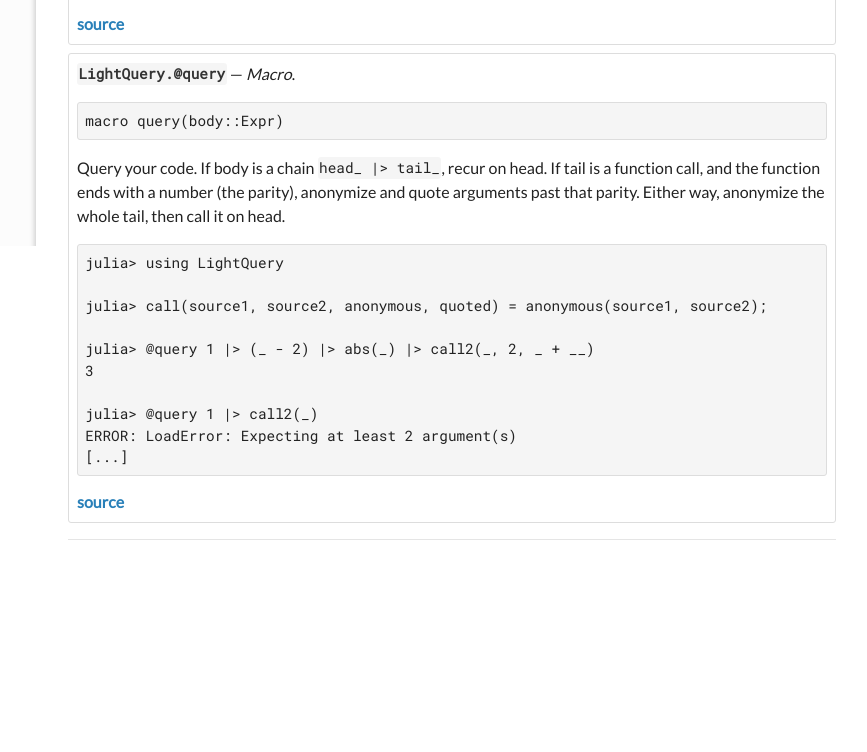
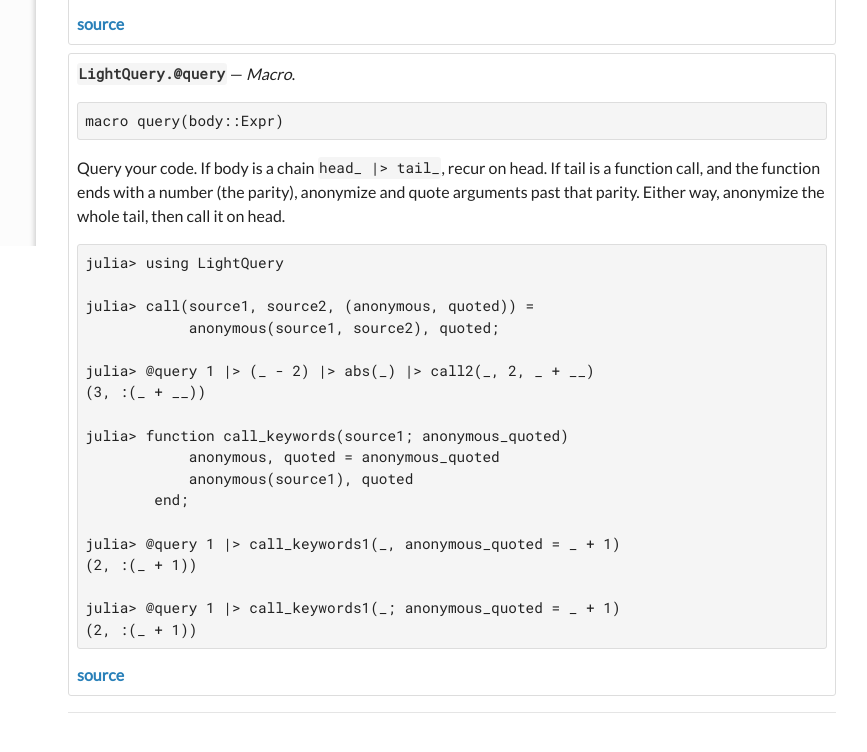
Before and after one commit to bramtayl/LightQuery.jl, a plain HTML site: page latest/index.html in a window 1280 px wide. Shown: the part 554-1306 px from the top of the page, without its empty margins (284-1151 px from the left). Before the commit the page ends 1142 px from the top, so only its background shows below. Drawn offline with nearby package versions, Linux system fonts and the light colour scheme.

Commit message:
build based on 311a85f

```diff
--- a/latest/index.html
+++ b/latest/index.html
@@ -5,13 +5,21 @@ julia&gt; 1 |&gt; (@_ _ + 1)
 2
 
 julia&gt; map((@_ __ - _), (1, 2), (2, 1))
-(1, -1)</code></pre></div></div><a class="source-link" target="_blank" href="https://github.com/bramtayl/LightQuery.jl/blob/08249caa68662c4b0d71c0a13669d586732f829d/src/LightQuery.jl#L46-L59">source</a></section><section class="docstring"><div class="docstring-header"><a class="docstring-binding" id="LightQuery.@query-Tuple{Any}" href="#LightQuery.@query-Tuple{Any}"><code>LightQuery.@query</code></a> — <span class="docstring-category">Macro</span>.</div><div><div><pre><code class="language-none">macro query(body::Expr)</code></pre><p>Query your code. If body is a chain <code>head_ |&gt; tail_</code>, recur on head. If tail is a function call, and the function ends with a number (the parity), anonymize and quote arguments past that parity. Either way, anonymize the whole tail, then call it on head.</p><pre><code class="language-julia-repl">julia&gt; using LightQuery
+(1, -1)</code></pre></div></div><a class="source-link" target="_blank" href="https://github.com/bramtayl/LightQuery.jl/blob/311a85ffc9663fb550e70b794c988b10e0310892/src/LightQuery.jl#L46-L61">source</a></section><section class="docstring"><div class="docstring-header"><a class="docstring-binding" id="LightQuery.@query-Tuple{Any}" href="#LightQuery.@query-Tuple{Any}"><code>LightQuery.@query</code></a> — <span class="docstring-category">Macro</span>.</div><div><div><pre><code class="language-none">macro query(body::Expr)</code></pre><p>Query your code. If body is a chain <code>head_ |&gt; tail_</code>, recur on head. If tail is a function call, and the function ends with a number (the parity), anonymize and quote arguments past that parity. Either way, anonymize the whole tail, then call it on head.</p><pre><code class="language-julia-repl">julia&gt; using LightQuery
 
-julia&gt; call(source1, source2, anonymous, quoted) = anonymous(source1, source2);
+julia&gt; call(source1, source2, (anonymous, quoted)) =
+            anonymous(source1, source2), quoted;
 
 julia&gt; @query 1 |&gt; (_ - 2) |&gt; abs(_) |&gt; call2(_, 2, _ + __)
-3
+(3, :(_ + __))
 
-julia&gt; @query 1 |&gt; call2(_)
-ERROR: LoadError: Expecting at least 2 argument(s)
-[...]</code></pre></div></div><a class="source-link" target="_blank" href="https://github.com/bramtayl/LightQuery.jl/blob/08249caa68662c4b0d71c0a13669d586732f829d/src/LightQuery.jl#L100-L119">source</a></section><footer><hr/></footer></article></body></html>
+julia&gt; function call_keywords(source1; anonymous_quoted)
+            anonymous, quoted = anonymous_quoted
+            anonymous(source1), quoted
+        end;
+
+julia&gt; @query 1 |&gt; call_keywords1(_, anonymous_quoted = _ + 1)
+(2, :(_ + 1))
+
+julia&gt; @query 1 |&gt; call_keywords1(_; anonymous_quoted = _ + 1)
+(2, :(_ + 1))</code></pre></div></div><a class="source-link" target="_blank" href="https://github.com/bramtayl/LightQuery.jl/blob/311a85ffc9663fb550e70b794c988b10e0310892/src/LightQuery.jl#L131-L159">source</a></section><footer><hr/></footer></article></body></html>
--- a/latest/search_index.js
+++ b/latest/search_index.js
@@ -21,7 +21,7 @@ var documenterSearchIndex = {"docs": [
     "page": "Home",
     "title": "LightQuery.@query",
     "category": "macro",
-    "text": "macro query(body::Expr)\n\nQuery your code. If body is a chain head_ |> tail_, recur on head. If tail is a function call, and the function ends with a number (the parity), anonymize and quote arguments past that parity. Either way, anonymize the whole tail, then call it on head.\n\njulia> using LightQuery\n\njulia> call(source1, source2, anonymous, quoted) = anonymous(source1, source2);\n\njulia> @query 1 |> (_ - 2) |> abs(_) |> call2(_, 2, _ + __)\n3\n\njulia> @query 1 |> call2(_)\nERROR: LoadError: Expecting at least 2 argument(s)\n[...]\n\n\n\n\n\n"
+    "text": "macro query(body::Expr)\n\nQuery your code. If body is a chain head_ |> tail_, recur on head. If tail is a function call, and the function ends with a number (the parity), anonymize and quote arguments past that parity. Either way, anonymize the whole tail, then call it on head.\n\njulia> using LightQuery\n\njulia> call(source1, source2, (anonymous, quoted)) =\n            anonymous(source1, source2), quoted;\n\njulia> @query 1 |> (_ - 2) |> abs(_) |> call2(_, 2, _ + __)\n(3, :(_ + __))\n\njulia> function call_keywords(source1; anonymous_quoted)\n            anonymous, quoted = anonymous_quoted\n            anonymous(source1), quoted\n        end;\n\njulia> @query 1 |> call_keywords1(_, anonymous_quoted = _ + 1)\n(2, :(_ + 1))\n\njulia> @query 1 |> call_keywords1(_; anonymous_quoted = _ + 1)\n(2, :(_ + 1))\n\n\n\n\n\n"
 },
 
 {
```
